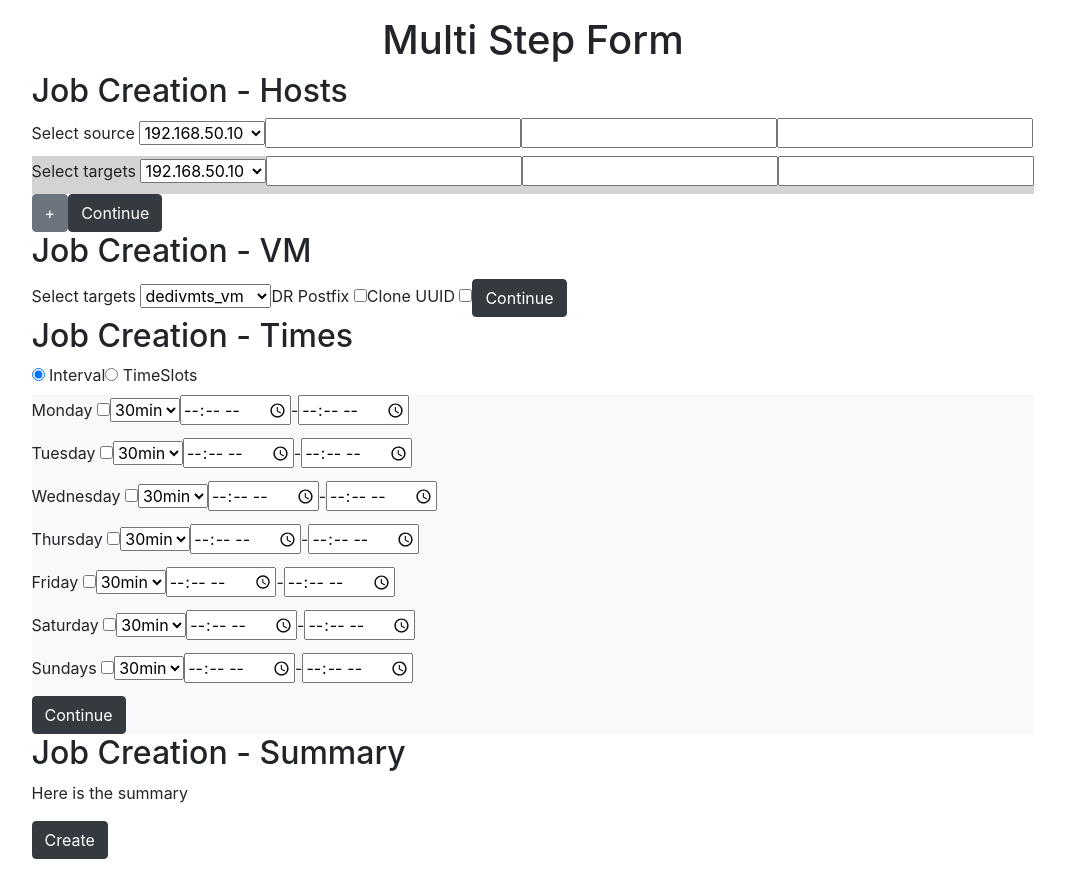
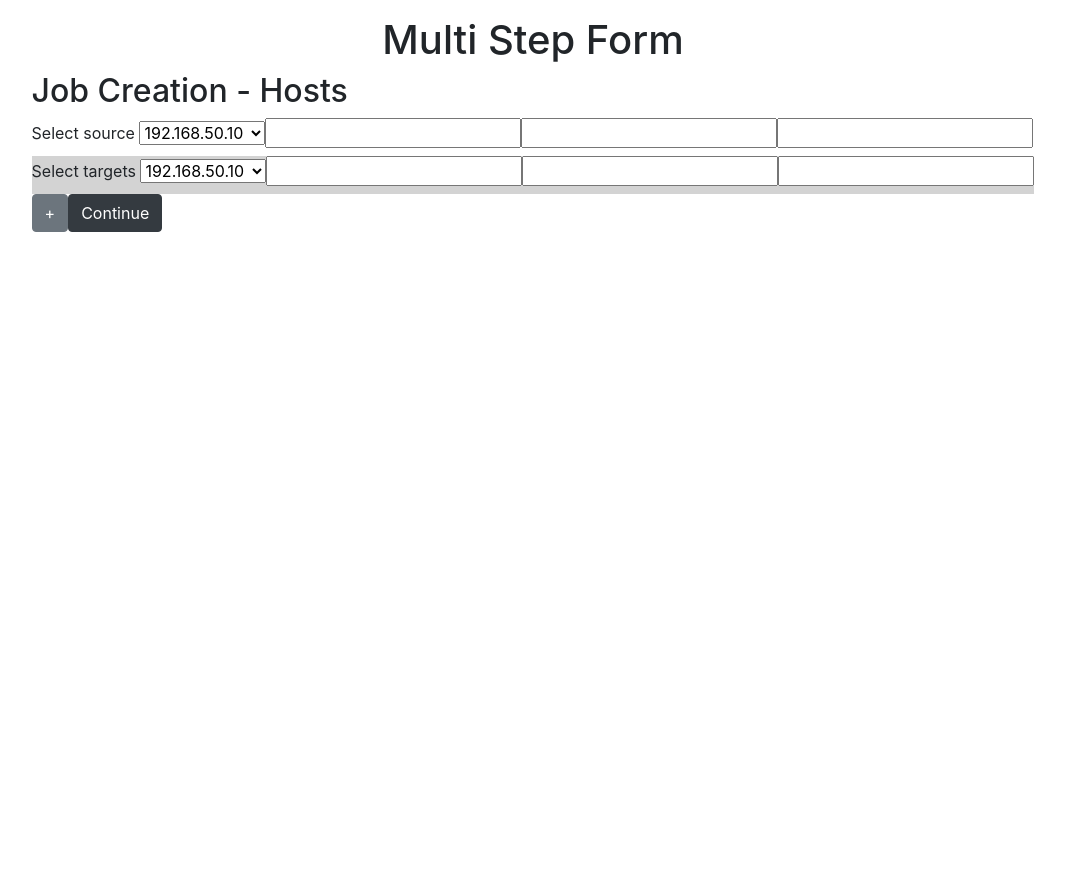
Before and after one commit to Gw3i/multi-step-form-vue, a Nuxt app: page / in a window 1280 px wide. Shown: the whole page, without its empty margins (107-1172 px from the left). After the commit the page ends 800 px from the top, so only its background shows below. Built offline with nearby package versions, Linux system fonts and the light colour scheme.

Commit message:
Add steps for each form section

```diff
--- a/components/Form.vue
+++ b/components/Form.vue
@@ -2,7 +2,7 @@
   <div class="d-flex flex-column align-items-center gap-5 p-3">
     <h1>Multi Step Form</h1>
     <form>
-      <fieldset id="1">
+      <fieldset id="1" v-if="steps.step === 1">
         <h2>Job Creation - Hosts</h2>
         <label for="source">
           Select source
@@ -52,7 +52,7 @@
         <button class="continueForm btn btn-dark">Continue</button>
       </fieldset>
 
-      <fieldset id="2">
+      <fieldset id="2" v-if="steps.step === 2">
         <h2>Job Creation - VM</h2>
         <label for="vm">
           Select targets
@@ -75,7 +75,7 @@
         <button class="continueForm btn btn-dark">Continue</button>
       </fieldset>
 
-      <fieldset id="3">
+      <fieldset id="3" v-if="steps.step === 3">
         <h2>Job Creation - Times</h2>
         <div>
           <label for="interval">
@@ -121,7 +121,7 @@
         </fieldset>
       </fieldset>
 
-      <fieldset id="4">
+      <fieldset id="4" v-if="steps.step === 4">
         <h2>Job Creation - Summary</h2>
         <p>Here is the summary</p>
         <button class="continueForm btn btn-dark">Create</button>
@@ -140,6 +140,9 @@ const days = [
   'Saturday',
   'Sundays',
 ]
+const steps = {
+  step: 1,
+}
 </script>
 
 <style>
```
